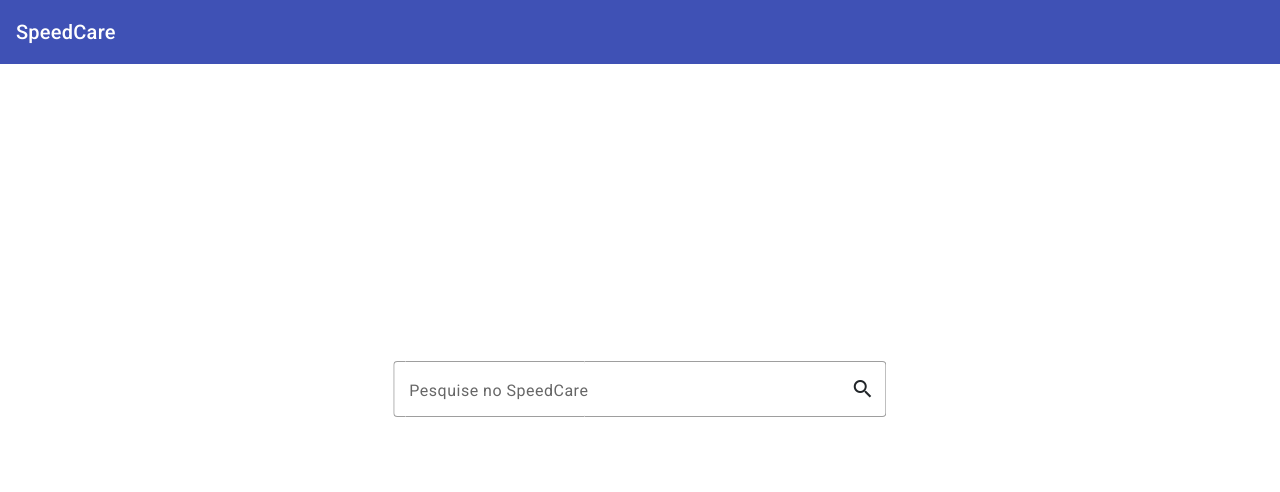
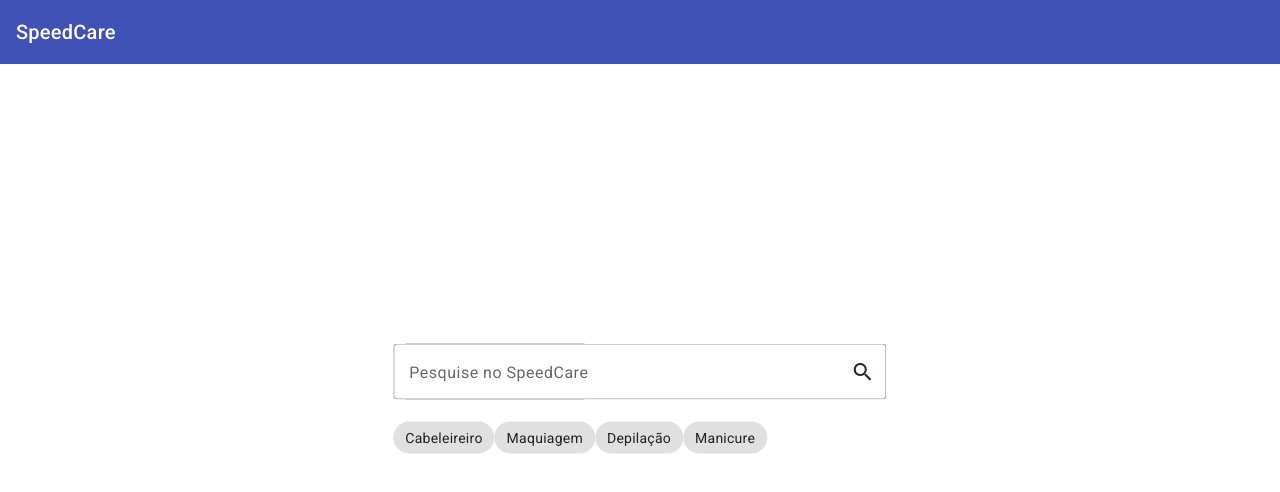
Before and after one commit to Cassiano-lamarc96/speed-care-app, an Angular app: page /search in a window 1280 px wide. Shown: the top 492 px of the page. Built offline with nearby package versions, Linux system fonts and the light colour scheme; no server answers.

Commit message:
mat-chip

```diff
--- a/src/app/search/search-index/search-index.component.html
+++ b/src/app/search/search-index/search-index.component.html
@@ -1,11 +1,14 @@
 <div id="map"></div>
 <div class="search-input col-lg-5 col-sm-12">
-    <mat-form-field appearance="outline" style="width: 100%;">
+    <mat-form-field appearance="outline" class="form-search">
         <mat-label>Pesquise no SpeedCare</mat-label>
         <input matInput placeholder="Ex.: Guga Cabeleireiro">
         <button matSuffix mat-icon-button aria-label="Clear">
             <mat-icon>search</mat-icon>
         </button>
-        <mat-hint *ngIf="false">Hint</mat-hint>
     </mat-form-field>
+    <mat-chip-option>Cabeleireiro</mat-chip-option>
+    <mat-chip-option>Maquiagem</mat-chip-option>
+    <mat-chip-option>Depilação</mat-chip-option>
+    <mat-chip-option>Manicure</mat-chip-option>
 </div>
--- a/src/app/search/search-index/search-index.component.scss
+++ b/src/app/search/search-index/search-index.component.scss
@@ -3,13 +3,17 @@
     z-index: 0;
 }
 
-.search-input{
+.search-input {
     position: absolute;
-    top: 50%; /* Center vertically */
-    left: 50%; /* Center horizontally */
-    transform: translate(-50%, -50%); /* Center the div perfectly */
-    background-color: rgba(255, 255, 255, 0.9); /* Semi-transparent background */
-    padding: 20px; /* Add padding for content inside */
-    border-radius: 10px; /* Rounded corners */
+    top: 50%;
+    left: 50%;
+    transform: translate(-50%, -50%);
+    background-color: rgba(255, 255, 255, 0.9);
+    padding: 20px;
+    border-radius: 10px;
     z-index: 1;
+
+    .form-search {
+        width: 100%;
+    }
 }
--- a/src/app/search/search.module.ts
+++ b/src/app/search/search.module.ts
@@ -7,6 +7,7 @@ import { MatFormFieldModule } from '@angular/material/form-field';
 import { MatInputModule } from '@angular/material/input';
 import { MatIconModule } from '@angular/material/icon';
 import { MatButtonModule } from '@angular/material/button';
+import { MatChipsModule } from '@angular/material/chips';
 
 @NgModule({
   declarations: [
@@ -18,7 +19,8 @@ import { MatButtonModule } from '@angular/material/button';
     MatFormFieldModule,
     MatInputModule,
     MatIconModule,
-    MatButtonModule
+    MatButtonModule,
+    MatChipsModule
   ]
 })
 export class SearchModule { }
```
